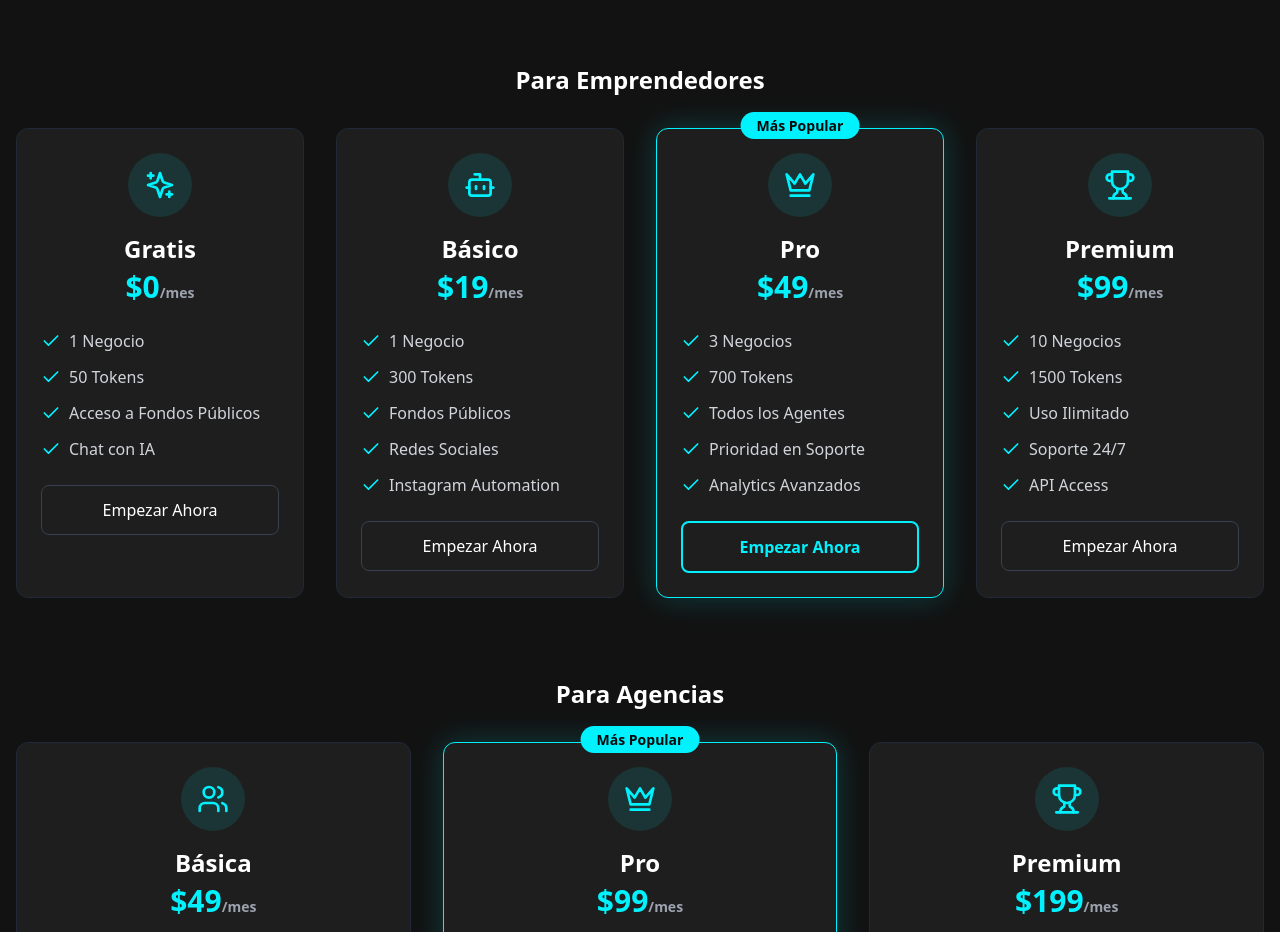
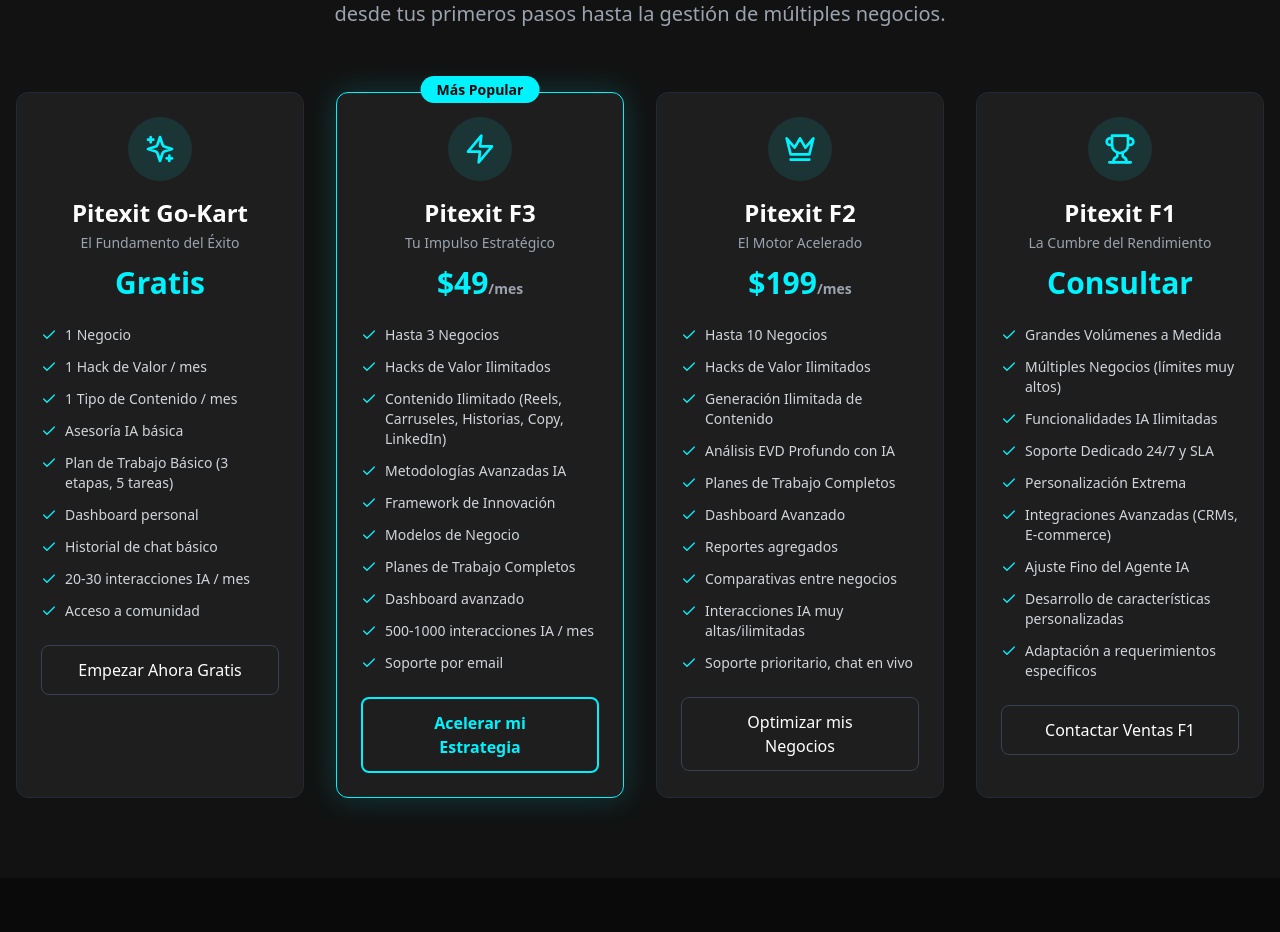
Before and after one commit to FabrePlay/pitexit, a React (Vite) app in the folder pitexit-frontend/: page / in a window 1280 px wide. Shown: the part 1868-2800 px from the top of the page. Built offline with nearby package versions, Linux system fonts and the light colour scheme.

Commit message:
Actualizar planes de precios de Pit Exit

```diff
--- a/pitexit-frontend/src/App.tsx
+++ b/pitexit-frontend/src/App.tsx
@@ -6,13 +6,10 @@ import UserProfile from './components/UserProfile';
 
 // Límites de negocios por plan
 const BUSINESS_LIMITS = {
-  'Gratis': 1,
-  'Básico': 1,
-  'Pro': 3,
-  'Premium': 10,
-  'Agencia Básica': 10,
-  'Agencia Pro': 50,
-  'Agencia Premium': 100
+  'Pitexit Go-Kart': 1,
+  'Pitexit F3': 3,
+  'Pitexit F2': 10,
+  'Pitexit F1': 100
 };
 
 // Usuarios ficticios para cada plan con más campos
@@ -28,13 +25,13 @@ const MOCK_USERS = {
     city: 'Santiago',
     industry: 'Tecnología',
     experience: 'Principiante',
-    plan: 'Gratis',
+    plan: 'Pitexit Go-Kart',
     businesses: []
   },
-  basic: {
-    email: 'basic@example.com',
+  f3: {
+    email: 'f3@example.com',
     password: 'password123',
-    username: 'emprendedor_basic',
+    username: 'emprendedor_f3',
     firstName: 'María',
     lastName: 'González',
     phone: '+56 9 8765 4321',
@@ -42,13 +39,13 @@ const MOCK_USERS = {
     city: 'Valparaíso',
     industry: 'Alimentación',
     experience: 'Intermedio',
-    plan: 'Básico',
+    plan: 'Pitexit F3',
     businesses: ['Café Artesanal']
   },
-  pro: {
-    email: 'pro@example.com',
+  f2: {
+    email: 'f2@example.com',
     password: 'password123',
-    username: 'emprendedor_pro',
+    username: 'emprendedor_f2',
     firstName: 'Carlos',
     lastName: 'Rodríguez',
     phone: '+56 9 5555 1234',
@@ -56,13 +53,13 @@ const MOCK_USERS = {
     city: 'Concepción',
     industry: 'Tecnología',
     experience: 'Avanzado',
-    plan: 'Pro',
+    plan: 'Pitexit F2',
     businesses: ['TechStart', 'EcoShop', 'Digital Marketing']
   },
-  premium: {
-    email: 'premium@example.com',
+  f1: {
+    email: 'f1@example.com',
     password: 'password123',
-    username: 'emprendedor_premium',
+    username: 'emprendedor_f1',
     firstName: 'Ana',
     lastName: 'Silva',
     phone: '+56 9 9999 8888',
@@ -70,50 +67,8 @@ const MOCK_USERS = {
     city: 'La Serena',
     industry: 'Consultoría',
     experience: 'Experto',
-    plan: 'Premium',
+    plan: 'Pitexit F1',
     businesses: ['Café Artesanal', 'TechStart', 'EcoShop', 'Digital Agency']
-  },
-  agencyBasic: {
-    email: 'agency.basic@example.com',
-    password: 'password123',
-    username: 'agencia_basic',
-    firstName: 'Roberto',
-    lastName: 'Martínez',
-    phone: '+56 9 7777 6666',
-    country: 'Chile',
-    city: 'Antofagasta',
-    industry: 'Marketing',
-    experience: 'Avanzado',
-    plan: 'Agencia Básica',
-    businesses: ['Cliente 1', 'Cliente 2', 'Cliente 3']
-  },
-  agencyPro: {
-    email: 'agency.pro@example.com',
-    password: 'password123',
-    username: 'agencia_pro',
-    firstName: 'Patricia',
-    lastName: 'López',
-    phone: '+56 9 4444 3333',
-    country: 'Chile',
-    city: 'Temuco',
-    industry: 'Marketing',
-    experience: 'Experto',
-    plan: 'Agencia Pro',
-    businesses: ['Cliente 1', 'Cliente 2', 'Cliente 3', 'Cliente 4']
-  },
-  agencyPremium: {
-    email: 'agency.premium@example.com',
-    password: 'password123',
-    username: 'agencia_premium',
-    firstName: 'Diego',
-    lastName: 'Morales',
-    phone: '+56 9 2222 1111',
-    country: 'Chile',
-    city: 'Iquique',
-    industry: 'Marketing',
-    experience: 'Experto',
-    plan: 'Agencia Premium',
-    businesses: ['Cliente 1', 'Cliente 2', 'Cliente 3', 'Cliente 4', 'Cliente 5']
   }
 };
 
@@ -159,11 +114,9 @@ const BUSINESS_PROFILES = {
 
 function UpgradeModal({ onClose, currentPlan }: { onClose: () => void, currentPlan: string }) {
   const nextPlan = {
-    'Gratis': 'Básico',
-    'Básico': 'Pro',
-    'Pro': 'Premium',
-    'Agencia Básica': 'Agencia Pro',
-    'Agencia Pro': 'Agencia Premium'
+    'Pitexit Go-Kart': 'Pitexit F3',
+    'Pitexit F3': 'Pitexit F2',
+    'Pitexit F2': 'Pitexit F1'
   }[currentPlan];
 
   return (
@@ -446,7 +399,7 @@ function AuthModal({ onClose, onAuth }: { onClose: () => void, onAuth: (user: an
         city: formData.city,
         industry: formData.industry,
         experience: formData.experience,
-        plan: 'Gratis',
+        plan: 'Pitexit Go-Kart',
         businesses: []
       };
 
@@ -880,107 +833,88 @@ function App() {
           <h2 className="text-4xl font-bold text-center mb-4">
             <span className="gradient-text">Planes y Precios</span>
           </h2>
-          <p className="text-xl text-gray-400 text-center mb-16 max-w-2xl mx-auto">
-            Elige el plan que mejor se adapte a tus necesidades
+          <p className="text-xl text-gray-400 text-center mb-16 max-w-3xl mx-auto">
+            Nuestros planes están diseñados para impulsar tu estrategia y crecimiento, desde tus primeros pasos hasta la gestión de múltiples negocios.
           </p>
 
-          {/* Individual Plans */}
-          <h3 className="text-2xl font-semibold mb-8 text-center">Para Emprendedores</h3>
-          <div className="grid md:grid-cols-4 gap-8 mb-20">
+          <div className="grid md:grid-cols-2 lg:grid-cols-4 gap-8">
             <PricingCard
-              name="Gratis"
-              price="$0"
+              name="Pitexit Go-Kart"
+              subtitle="El Fundamento del Éxito"
+              price="Gratis"
               icon={<Sparkles />}
               features={[
                 "1 Negocio",
-                "50 Tokens",
-                "Acceso a Fondos Públicos",
-                "Chat con IA"
+                "1 Hack de Valor / mes",
+                "1 Tipo de Contenido / mes",
+                "Asesoría IA básica",
+                "Plan de Trabajo Básico (3 etapas, 5 tareas)",
+                "Dashboard personal",
+                "Historial de chat básico",
+                "20-30 interacciones IA / mes",
+                "Acceso a comunidad"
               ]}
               highlighted={false}
+              buttonText="Empezar Ahora Gratis"
             />
             <PricingCard
-              name="Básico"
-              price="$19"
-              icon={<Bot />}
+              name="Pitexit F3"
+              subtitle="Tu Impulso Estratégico"
+              price="$49"
+              icon={<Zap />}
               features={[
-                "1 Negocio",
-                "300 Tokens",
-                "Fondos Públicos",
-                "Redes Sociales",
-                "Instagram Automation"
+                "Hasta 3 Negocios",
+                "Hacks de Valor Ilimitados",
+                "Contenido Ilimitado (Reels, Carruseles, Historias, Copy, LinkedIn)",
+                "Metodologías Avanzadas IA",
+                "Framework de Innovación",
+                "Modelos de Negocio",
+                "Planes de Trabajo Completos",
+                "Dashboard avanzado",
+                "500-1000 interacciones IA / mes",
+                "Soporte por email"
+              ]}
+              highlighted={true}
+              buttonText="Acelerar mi Estrategia"
+            />
+            <PricingCard
+              name="Pitexit F2"
+              subtitle="El Motor Acelerado"
+              price="$199"
+              icon={<Crown />}
+              features={[
+                "Hasta 10 Negocios",
+                "Hacks de Valor Ilimitados",
+                "Generación Ilimitada de Contenido",
+                "Análisis EVD Profundo con IA",
+                "Planes de Trabajo Completos",
+                "Dashboard Avanzado",
+                "Reportes agregados",
+                "Comparativas entre negocios",
+                "Interacciones IA muy altas/ilimitadas",
+                "Soporte prioritario, chat en vivo"
               ]}
               highlighted={false}
+              buttonText="Optimizar mis Negocios"
             />
             <PricingCard
-              name="Pro"
-              price="$49"
-              icon={<Crown />}
-              features={[
-                "3 Negocios",
-                "700 Tokens",
-                "Todos los Agentes",
-                "Prioridad en Soporte",
-                "Analytics Avanzados"
-              ]}
-              highlighted={true}
-            />
-            <PricingCard
-              name="Premium"
-              price="$99"
+              name="Pitexit F1"
+              subtitle="La Cumbre del Rendimiento"
+              price="Consultar"
               icon={<Trophy />}
               features={[
-                "10 Negocios",
-                "1500 Tokens",
-                "Uso Ilimitado",
-                "Soporte 24/7",
-                "API Access"
+                "Grandes Volúmenes a Medida",
+                "Múltiples Negocios (límites muy altos)",
+                "Funcionalidades IA Ilimitadas",
+                "Soporte Dedicado 24/7 y SLA",
+                "Personalización Extrema",
+                "Integraciones Avanzadas (CRMs, E-commerce)",
+                "Ajuste Fino del Agente IA",
+                "Desarrollo de características personalizadas",
+                "Adaptación a requerimientos específicos"
               ]}
               highlighted={false}
-            />
-          </div>
-
-          {/* Agency Plans */}
-          <h3 className="text-2xl font-semibold mb-8 text-center">Para Agencias</h3>
-          <div className="grid md:grid-cols-3 gap-8">
-            <PricingCard
-              name="Básica"
-              price="$49"
-              icon={<Users />}
-              features={[
-                "10 Clientes",
-                "7000 Tokens",
-                "Fondos + Redes",
-                "Dashboard de Clientes",
-                "Reportes Básicos"
-              ]}
-              highlighted={false}
-            />
-            <PricingCard
-              name="Pro"
-              price="$99"
-              icon={<Crown />}
-              features={[
-                "50 Clientes",
-                "20000 Tokens",
-                "Todos los Agentes",
-                "Analytics Avanzados",
-                "API Access"
-              ]}
-              highlighted={true}
-            />
-            <PricingCard
-              name="Premium"
-              price="$199"
-              icon={<Trophy />}
-              features={[
-                "100 Clientes",
-                "50000 Tokens",
-                "Uso Ilimitado",
-                "Soporte Prioritario",
-                "White Label"
-              ]}
-              highlighted={false}
+              buttonText="Contactar Ventas F1"
             />
           </div>
         </div>
@@ -1039,12 +973,14 @@ function FeatureCard({ icon, title, description }: { icon: React.ReactNode, titl
   );
 }
 
-function PricingCard({ name, price, icon, features, highlighted }: {
+function PricingCard({ name, subtitle, price, icon, features, highlighted, buttonText }: {
   name: string,
+  subtitle: string,
   price: string,
   icon: React.ReactNode,
   features: string[],
-  highlighted: boolean
+  highlighted: boolean,
+  buttonText: string
 }) {
   return (
     <motion.div
@@ -1064,18 +1000,22 @@ function PricingCard({ name, price, icon, features, highlighted }: {
           {React.cloneElement(icon as any, { className: "w-8 h-8 text-neon-blue" })}
         </div>
         <h3 className="text-2xl font-bold mb-1">{name}</h3>
-        <div className="text-3xl font-bold text-neon-blue mb-4">{price}<span className="text-sm text-gray-400">/mes</span></div>
+        <p className="text-sm text-gray-400 mb-3">{subtitle}</p>
+        <div className="text-3xl font-bold text-neon-blue mb-4">
+          {price}
+          {price !== 'Gratis' && price !== 'Consultar' && <span className="text-sm text-gray-400">/mes</span>}
+        </div>
       </div>
-      <ul className="space-y-3">
+      <ul className="space-y-3 mb-6">
         {features.map((feature, index) => (
-          <li key={index} className="flex items-center">
-            <Check className="w-5 h-5 text-neon-blue mr-2" />
-            <span className="text-gray-300">{feature}</span>
+          <li key={index} className="flex items-start">
+            <Check className="w-4 h-4 text-neon-blue mr-2 mt-0.5 flex-shrink-0" />
+            <span className="text-gray-300 text-sm">{feature}</span>
           </li>
         ))}
       </ul>
-      <button className={`w-full mt-6 ${highlighted ? 'neon-button' : 'border border-gray-700 hover:border-neon-blue px-8 py-3 rounded-lg transition-all duration-300'}`}>
-        Empezar Ahora
+      <button className={`w-full ${highlighted ? 'neon-button' : 'border border-gray-700 hover:border-neon-blue px-8 py-3 rounded-lg transition-all duration-300'}`}>
+        {buttonText}
       </button>
     </motion.div>
   );
```
